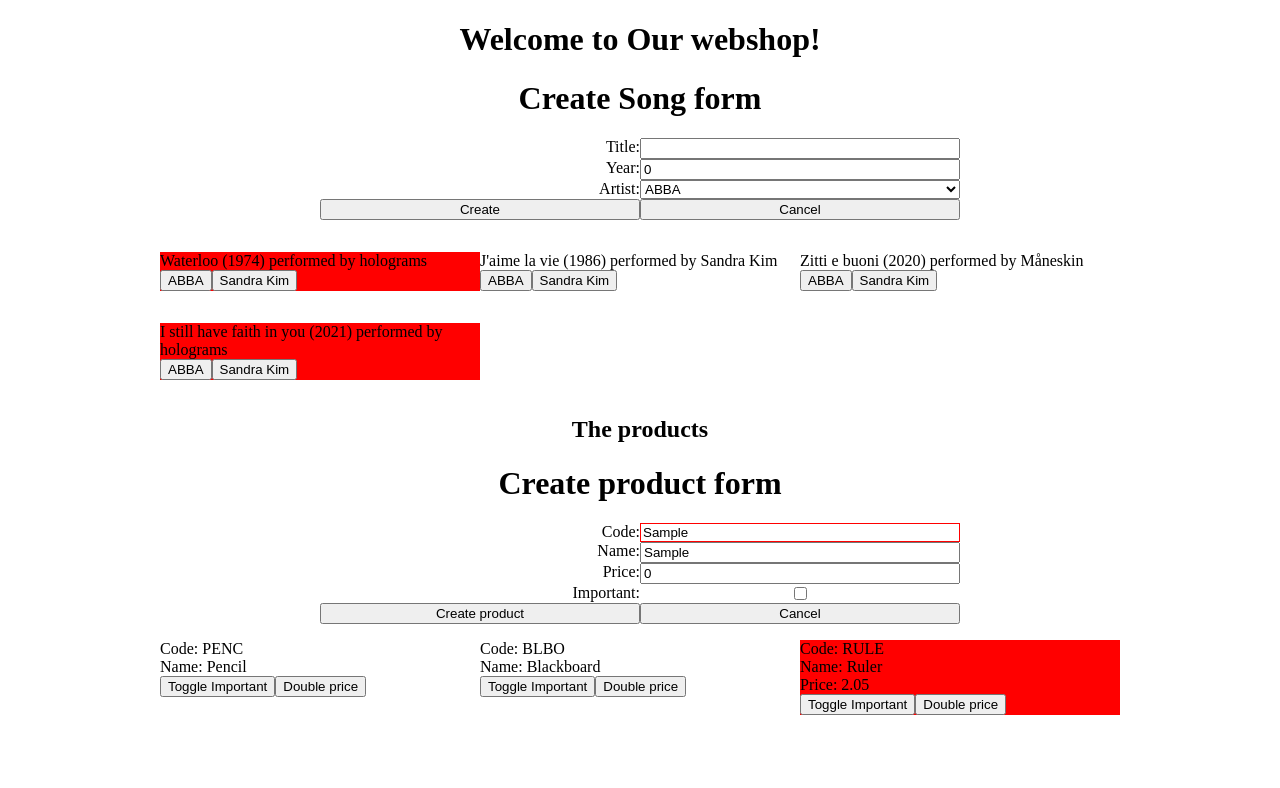
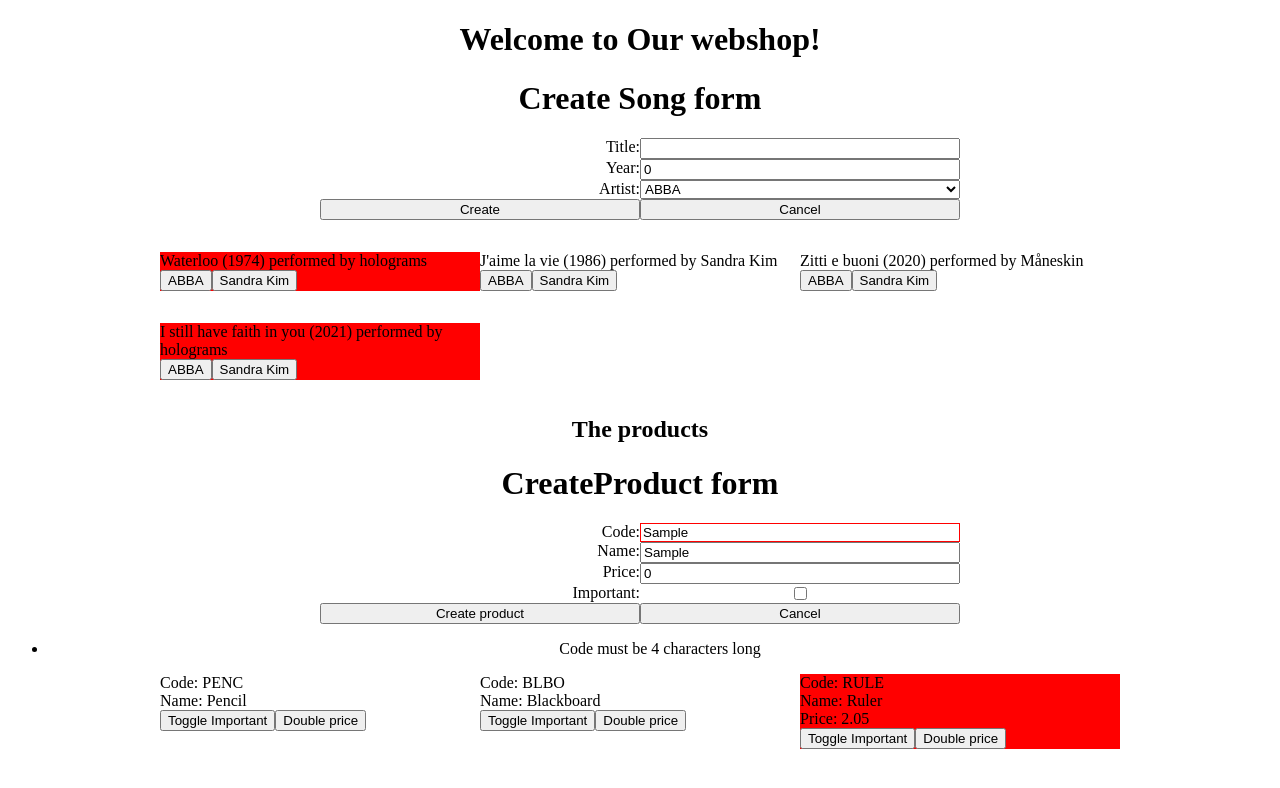
Before and after one commit to Jef-DS/angwebshop, an Angular app: page / in a window 1280 px wide. Both pictures are taken after typing "Sample", "Sample" into the empty fields and a click on the button "Create product". Shown: the top 788 px of the page. Built offline with nearby package versions, Linux system fonts and the light colour scheme.

Commit message:
CreateProduct show errors

```diff
--- a/src/app/product/create-product/create-product.component.html
+++ b/src/app/product/create-product/create-product.component.html
@@ -1,9 +1,20 @@
-<h1>Create product form</h1>
-<form class="form" #productForm="ngForm" (ngSubmit)="createProduct(productForm)" >
-    <label class="product-label">Code</label><input name="code" type="text" minlength="4" maxlength="4" [(ngModel)]="product.code">
-    <label class="product-label">Name</label><input name="name" required type="text" [(ngModel)]="product.name">
-    <label class="product-label">Price</label><input name="price" required type="number" [(ngModel)]="product.price">
-    <label class="product-label">Important</label><input type="checkbox" name="important"[(ngModel)]="product.isImportant" />
+<h1>CreateProduct form</h1>
+<form class="form" #productForm="ngForm" (ngSubmit)="createProduct(productForm)">
+    <label class="product-label">Code</label><input type="text" name="code"
+                        #code="ngModel" minlength="4" maxlength="4"   [(ngModel)]="product.code" />
+    <label class="product-label">Name</label><input type="text" name="name"
+                        #name="ngModel" required [(ngModel)]="product.name" />
+    <label class="product-label">Price</label><input type="number" name="price"
+                        #price="ngModel" required [(ngModel)]="product.price"  />
+    <label class="product-label">Important</label><input type="checkbox" name="important"
+                        [(ngModel)]="product.isImportant" />
     <button>Create product</button>
     <button type="button" >Cancel</button>
 </form>
+<ul *ngIf="productForm.submitted && productForm.invalid">
+    <li *ngIf="code.errors && (code.errors['minlength'] || code.errors['maxlength'])">
+        Code must be 4 characters long
+    </li>
+    <li *ngIf="name.errors && name.errors['required']">Name is required</li>
+    <li *ngIf="price.errors && price.errors['required']">Price is required</li>
+ </ul>
```
